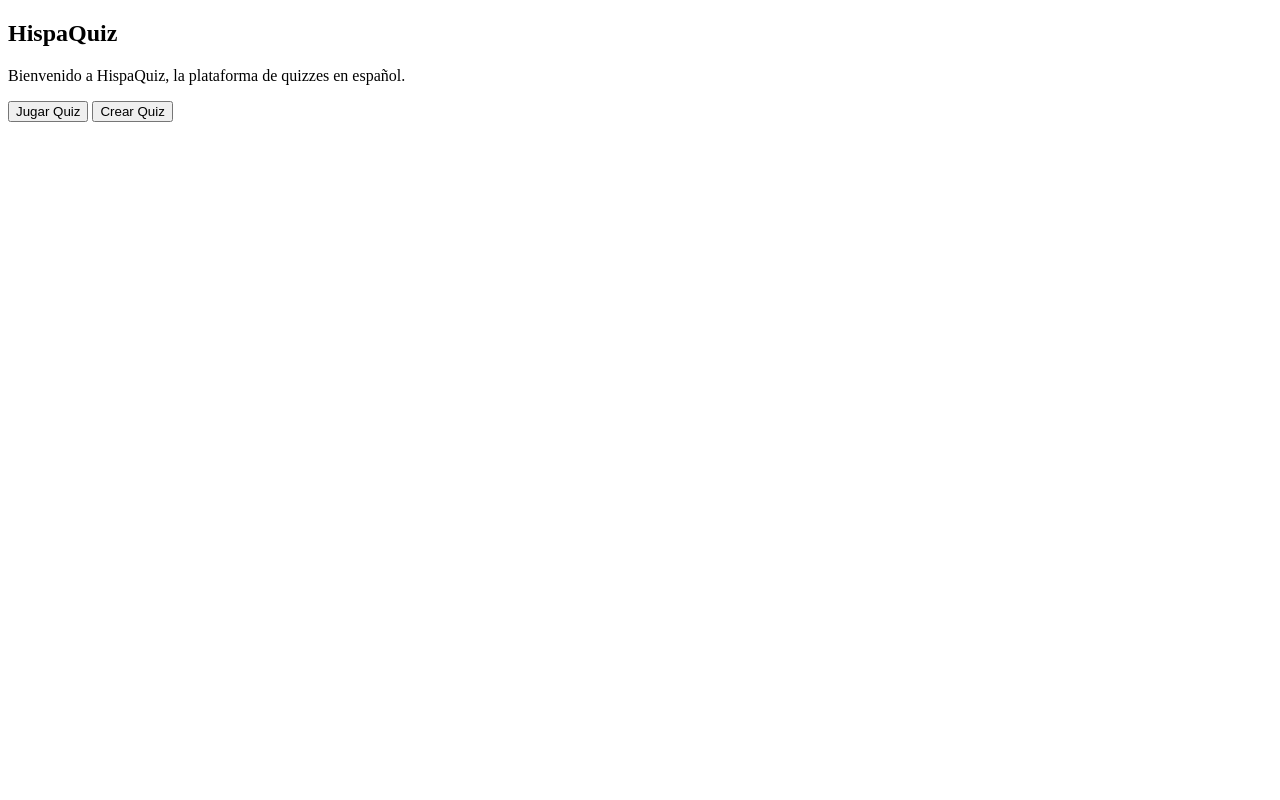
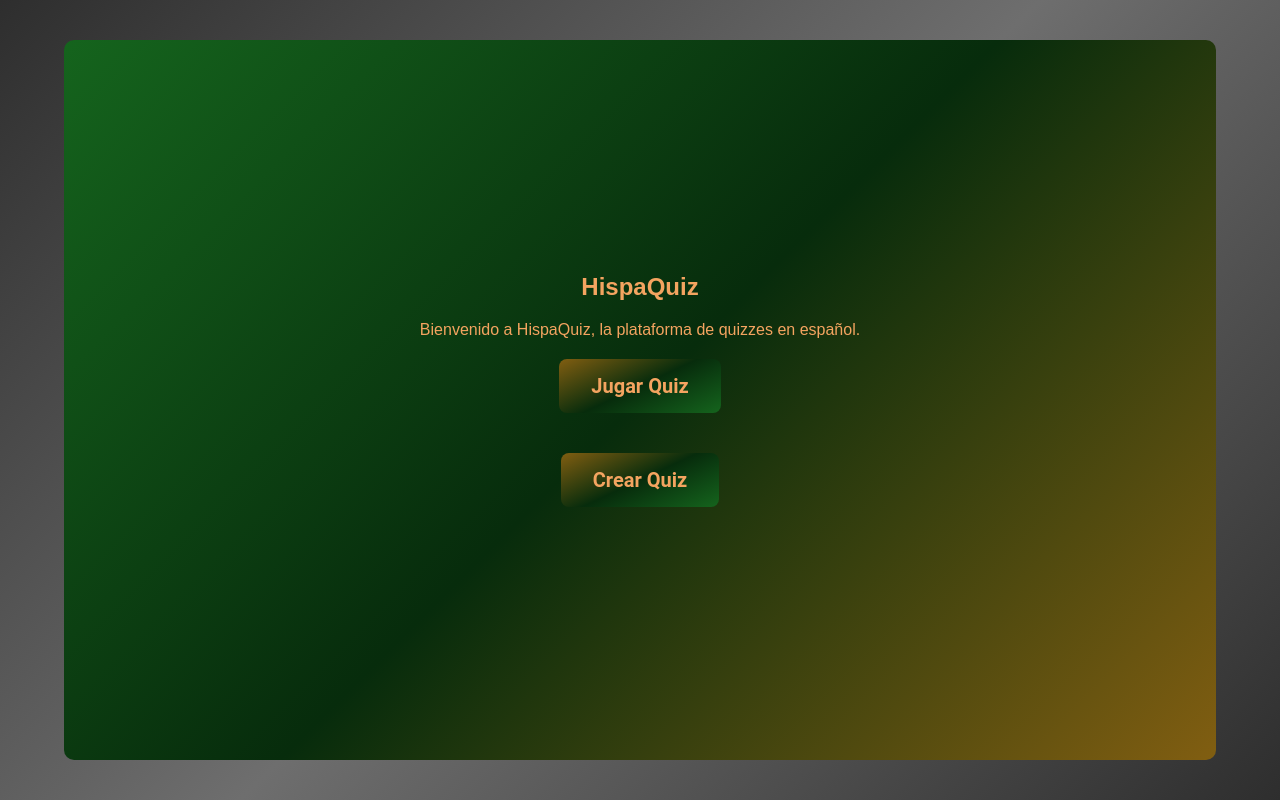
Before and after one commit to Xeldar93/HispaQuiz, a plain HTML site: page gui/pantallaInicio.html in a window 1280 px wide. Drawn offline with Linux system fonts and the light colour scheme.

Commit message:
adaptacion de estilos a pantallaInicio, login y registro, funcion de comprobacion de token en index.

```diff
--- a/scripts/crearQuizScript.js
+++ b/scripts/crearQuizScript.js
@@ -4,6 +4,12 @@ document.getElementById('backButton').addEventListener('click', function() {
     // Lógica para el botón de crearQuiz
     window.location.href = 'pantallaInicio.html';
     console.log('Botón de volver a Inicio presionado');
+});
+
+document.addEventListener('DOMContentLoaded', function() {
+    const audio = document.getElementById('backgroundAudio');
+    audio.volume = 0.5; // Volumen más bajo para el resto del juego
+    audio.play();
 });
 
 document.addEventListener('DOMContentLoaded', function() {
--- a/scripts/juegoScript.js
+++ b/scripts/juegoScript.js
@@ -4,6 +4,12 @@ document.getElementById('backButton').addEventListener('click', function() {
     // Lógica para el botón de crearQuiz
     window.location.href = 'pantallaInicio.html';
     console.log('Botón de volver a Inicio presionado');
+});
+
+document.addEventListener('DOMContentLoaded', function() {
+    const audio = document.getElementById('backgroundAudio');
+    audio.volume = 0.5; // Volumen más bajo para el resto del juego
+    audio.play();
 });
 
 document.addEventListener('DOMContentLoaded', function() {
--- a/scripts/pantallaInicioScript.js
+++ b/scripts/pantallaInicioScript.js
@@ -1,4 +1,10 @@
 //Script para la pantalla de inicio
+
+document.addEventListener('DOMContentLoaded', function() {
+    const audio = document.getElementById('backgroundAudio');
+    audio.volume = 0.5; // Volumen más bajo para el resto del juego
+    audio.play();
+});
 
 document.getElementById('jugarQuizButton').addEventListener('click', function() {
     // Lógica para el botón de jugarQuiz
--- a/scripts/registroScript.js
+++ b/scripts/registroScript.js
@@ -4,6 +4,12 @@ document.getElementById('backButton').addEventListener('click', function() {
     // Lógica para el botón de crearQuiz
     window.location.href = 'pantallaInicio.html';
     console.log('Botón de volver a Inicio presionado');
+});
+
+document.addEventListener('DOMContentLoaded', function() {
+    const audio = document.getElementById('backgroundAudio');
+    audio.volume = 0.5; // Volumen más bajo para el resto del juego
+    audio.play();
 });
 
 document.getElementById('registerButton').addEventListener('click', function() {
--- a/scripts/selectorQuizScript.js
+++ b/scripts/selectorQuizScript.js
@@ -4,6 +4,12 @@ document.getElementById('backButton').addEventListener('click', function() {
     // Lógica para el botón de crearQuiz
     window.location.href = 'pantallaInicio.html';
     console.log('Botón de volver a Inicio presionado');
+});
+
+document.addEventListener('DOMContentLoaded', function() {
+    const audio = document.getElementById('backgroundAudio');
+    audio.volume = 0.5; // Volumen más bajo para el resto del juego
+    audio.play();
 });
 
 document.addEventListener('DOMContentLoaded', function() {
--- a/styles/indexStyle.css
+++ b/styles/indexStyle.css
@@ -1,21 +1,98 @@
+body {
+  margin: 0;
+  padding: 0;
+  display: flex;
+  justify-content: center;
+  align-items: center;
+  height: 100vh;
+  font-family: Arial, sans-serif;
+  position: relative;
+  overflow: hidden;
+}
+
+body::before {
+  content: '';
+  position: absolute;
+  top: 0;
+  left: 0;
+  width: 100%;
+  height: 100%;
+  background: linear-gradient(135deg, #2e2e2e 0%, #6e6e6e 50%, #2e2e2e 100%); /* Capa inferior: gris oscuro */
+  z-index: -2;
+}
+
+body::after {
+  content: '';
+  position: absolute;
+  top: 5%;
+  left: 5%;
+  width: 90%;
+  height: 90%;
+  background: linear-gradient(135deg, #15641d 0%, #072c0c 50%, #815e11 100%); /* Capa superior */
+  z-index: -1;
+  border-radius: 10px; /* Opcional: para redondear los bordes de la capa superior */
+}
+
 .container {
   display: flex;
   flex-direction: column;
   align-items: center;
   justify-content: center;
-  height: 100vh;
-  width: 100vw;
+  height: 90%; /* Ajustar la altura para que coincida con la capa superior */
+  width: 90%; /* Ajustar el ancho para que coincida con la capa superior */
+  position: absolute;
+  top: 5%;
+  left: 5%;
 }
 
-.starButton {
-  background-color: #4CAF50;
+.logo {
+  width: 80vw; /* Ajustar el tamaño del logo para que sea relativo al ancho de la pantalla */
+  height: 80vw; /* Ajustar el tamaño del logo para que sea relativo al ancho de la pantalla */
+  max-width: 50vh; /* Limitar el tamaño máximo del logo */
+  max-height: 50vh; /* Limitar el tamaño máximo del logo */
+  border-radius: 50%;
+  opacity: 0;
+  animation: fadeIn 4s forwards;
+}
+
+@keyframes fadeIn {
+  from {
+    opacity: 0;
+  }
+  to {
+    opacity: 1;
+  }
+}
+
+#startButton {
+  background: linear-gradient(335deg, #15641d 0%, #072c0c 50%, #815e11 100%);
   border: none;
-  color: white;
+  color: sandybrown;
   padding: 15px 32px;
   text-align: center;
-  text-decoration: none;
+  text-decoration: 1px, burlywood;
   display: inline-block;
-  font-size: 16px;
-  margin: 4px 2px;
+  font-size: 30px;
+  margin: 20px 2px;
   cursor: pointer;
+  border-radius: 8px;
+  transition: transform 0.5s;
+  font-family: 'Roboto', sans-serif;
+  font-weight: bold;
 }
+
+#startButton:hover {
+  animation: pulse 1s infinite;
+}
+
+@keyframes pulse {
+  0% {
+    transform: scale(1);
+  }
+  50% {
+    transform: scale(1.1);
+  }
+  100% {
+    transform: scale(1);
+  }
+}
--- /dev/null
+++ b/styles/loginStyle.css
@@ -0,0 +1,115 @@
+body {
+    margin: 0;
+    padding: 0;
+    display: flex;
+    justify-content: center;
+    align-items: center;
+    height: 100vh;
+    font-family: Arial, sans-serif;
+    position: relative;
+    overflow: hidden;
+  }
+
+  body::before {
+    content: '';
+    position: absolute;
+    top: 0;
+    left: 0;
+    width: 100%;
+    height: 100%;
+    background: linear-gradient(135deg, #2e2e2e 0%, #6e6e6e 50%, #2e2e2e 100%); /* Capa inferior: gris oscuro */
+    z-index: -2;
+  }
+
+  body::after {
+    content: '';
+    position: absolute;
+    top: 5%;
+    left: 5%;
+    width: 90%;
+    height: 90%;
+    background: linear-gradient(135deg, #15641d 0%, #072c0c 50%, #815e11 100%); /* Capa superior */
+    z-index: -1;
+    border-radius: 10px; /* Opcional: para redondear los bordes de la capa superior */
+  }
+
+  .container {
+    display: flex;
+    flex-direction: column;
+    align-items: center;
+    justify-content: center;
+    height: 90%; /* Ajustar la altura para que coincida con la capa superior */
+    width: 90%; /* Ajustar el ancho para que coincida con la capa superior */
+    position: absolute;
+    top: 5%;
+    left: 5%;
+  }
+
+  h2 {
+    color: sandybrown; /* Asegurar que el texto sea visible */
+    text-align: center;
+    margin: 0 10px 20px 10px; /* Añadir margen inferior para separación */
+  }
+
+  p {
+    color: sandybrown; /* Asegurar que el texto sea visible */
+    text-align: center;
+    margin: 0 10px; /* Añadir margen para evitar que el texto sobresalga */
+  }
+
+  #login {
+    display: flex;
+    flex-direction: column;
+    align-items: center;
+    justify-content: center;
+    height: 100%;
+    width: 100%;
+    padding: 20px; /* Añadir padding para evitar que el contenido sobresalga */
+    box-sizing: border-box; /* Incluir padding en el tamaño total del elemento */
+  }
+
+  #login-form {
+    display: flex;
+    flex-direction: column;
+    align-items: center;
+    width: 100%;
+  }
+
+  #login-form label, #login-form input {
+    width: 100%;
+    max-width: 300px;
+    margin: 5px 0; /* Añadir margen para separación */
+  }
+
+  #loginButton {
+    background: linear-gradient(335deg, #15641d 0%, #072c0c 50%, #815e11 100%);
+    border: none;
+    color: sandybrown; /* Hacer el texto visible */
+    padding: 10px 20px; /* Ajustar el padding para que los botones no sean demasiado grandes */
+    text-align: center;
+    text-decoration: none;
+    display: inline-block;
+    font-size: 16px; /* Ajustar el tamaño del texto */
+    margin: 10px 0; /* Ajustar el margen para evitar que los botones sobresalgan */
+    cursor: pointer;
+    border-radius: 8px;
+    transition: transform 0.5s;
+    font-family: 'Roboto', sans-serif;
+    font-weight: bold;
+  }
+
+  #loginButton:hover {
+    animation: pulse 1s infinite;
+  }
+
+  @keyframes pulse {
+    0% {
+      transform: scale(1);
+    }
+    50% {
+      transform: scale(1.1);
+    }
+    100% {
+      transform: scale(1);
+    }
+  }
--- /dev/null
+++ b/styles/pantallaInicioStyle.css
@@ -0,0 +1,102 @@
+body {
+    margin: 0;
+    padding: 0;
+    display: flex;
+    justify-content: center;
+    align-items: center;
+    height: 100vh;
+    font-family: Arial, sans-serif;
+    position: relative;
+    overflow: hidden;
+  }
+
+  body::before {
+    content: '';
+    position: absolute;
+    top: 0;
+    left: 0;
+    width: 100%;
+    height: 100%;
+    background: linear-gradient(135deg, #2e2e2e 0%, #6e6e6e 50%, #2e2e2e 100%); /* Capa inferior: gris oscuro */
+    z-index: -2;
+  }
+
+  body::after {
+    content: '';
+    position: absolute;
+    top: 5%;
+    left: 5%;
+    width: 90%;
+    height: 90%;
+    background: linear-gradient(135deg, #15641d 0%, #072c0c 50%, #815e11 100%); /* Capa superior */
+    z-index: -1;
+    border-radius: 10px; /* Opcional: para redondear los bordes de la capa superior */
+  }
+
+  .container {
+    display: flex;
+    flex-direction: column;
+    align-items: center;
+    justify-content: center;
+    height: 90%; /* Ajustar la altura para que coincida con la capa superior */
+    width: 90%; /* Ajustar el ancho para que coincida con la capa superior */
+    position: absolute;
+    top: 5%;
+    left: 5%;
+  }
+
+  h1 {
+    color: sandybrown; /* Asegurar que el texto sea visible */
+    text-align: center;
+    margin: 0 10px 20px 10px; /* Añadir margen inferior para separación */
+  }
+
+  p {
+    color: sandybrown; /* Asegurar que el texto sea visible */
+    text-align: center;
+    margin: 0 10px; /* Añadir margen para evitar que el texto sobresalga */
+  }
+
+      #start-screen {
+        display: flex;
+        flex-direction: column;
+        align-items: center;
+        justify-content: center;
+        height: 100%;
+        width: 100%;
+        padding: 20px; /* Añadir padding para evitar que el contenido sobresalga */
+        box-sizing: border-box; /* Incluir padding en el tamaño total del elemento */
+      }
+
+  #jugarQuizButton, #crearQuizButton {
+    background: linear-gradient(335deg, #15641d 0%, #072c0c 50%, #815e11 100%);
+    border: none;
+    color: sandybrown; /* Hacer el texto visible */
+    padding: 15px 32px;
+    text-align: center;
+    text-decoration: none;
+    display: inline-block;
+    font-size: 20px;
+    margin: 20px 2px;
+    cursor: pointer;
+    border-radius: 8px;
+    transition: transform 0.5s;
+    font-family: 'Roboto', sans-serif;
+    font-weight: bold;
+  }
+
+  #jugarQuizButton:hover, #crearQuizButton:hover {
+    animation: pulse 1s infinite;
+  }
+
+  @keyframes pulse {
+    0% {
+      transform: scale(1);
+    }
+    50% {
+      transform: scale(1.1);
+    }
+    100% {
+      transform: scale(1);
+    }
+  }
--- /dev/null
+++ b/styles/registroStyle.css
@@ -0,0 +1,115 @@
+body {
+    margin: 0;
+    padding: 0;
+    display: flex;
+    justify-content: center;
+    align-items: center;
+    height: 100vh;
+    font-family: Arial, sans-serif;
+    position: relative;
+    overflow: hidden;
+  }
+
+  body::before {
+    content: '';
+    position: absolute;
+    top: 0;
+    left: 0;
+    width: 100%;
+    height: 100%;
+    background: linear-gradient(135deg, #2e2e2e 0%, #6e6e6e 50%, #2e2e2e 100%); /* Capa inferior: gris oscuro */
+    z-index: -2;
+  }
+
+  body::after {
+    content: '';
+    position: absolute;
+    top: 5%;
+    left: 5%;
+    width: 90%;
+    height: 90%;
+    background: linear-gradient(135deg, #15641d 0%, #072c0c 50%, #815e11 100%); /* Capa superior */
+    z-index: -1;
+    border-radius: 10px; /* Opcional: para redondear los bordes de la capa superior */
+  }
+
+  .container {
+    display: flex;
+    flex-direction: column;
+    align-items: center;
+    justify-content: center;
+    height: 90%; /* Ajustar la altura para que coincida con la capa superior */
+    width: 90%; /* Ajustar el ancho para que coincida con la capa superior */
+    position: absolute;
+    top: 5%;
+    left: 5%;
+  }
+
+  h2 {
+    color: sandybrown; /* Asegurar que el texto sea visible */
+    text-align: center;
+    margin: 0 10px 20px 10px; /* Añadir margen inferior para separación */
+  }
+
+  p {
+    color: sandybrown; /* Asegurar que el texto sea visible */
+    text-align: center;
+    margin: 0 10px; /* Añadir margen para evitar que el texto sobresalga */
+  }
+
+  #register {
+    display: flex;
+    flex-direction: column;
+    align-items: center;
+    justify-content: center;
+    height: 100%;
+    width: 100%;
+    padding: 20px; /* Añadir padding para evitar que el contenido sobresalga */
+    box-sizing: border-box; /* Incluir padding en el tamaño total del elemento */
+  }
+
+  #register-form {
+    display: flex;
+    flex-direction: column;
+    align-items: center;
+    width: 100%;
+  }
+
+  #register-form label, #register-form input {
+    width: 100%;
+    max-width: 300px;
+    margin: 5px 0; /* Añadir margen para separación */
+  }
+
+  #registerButton, #backButton {
+    background: linear-gradient(335deg, #15641d 0%, #072c0c 50%, #815e11 100%);
+    border: none;
+    color: sandybrown; /* Hacer el texto visible */
+    padding: 10px 20px; /* Ajustar el padding para que los botones no sean demasiado grandes */
+    text-align: center;
+    text-decoration: none;
+    display: inline-block;
+    font-size: 16px; /* Ajustar el tamaño del texto */
+    margin: 10px 0; /* Ajustar el margen para evitar que los botones sobresalgan */
+    cursor: pointer;
+    border-radius: 8px;
+    transition: transform 0.5s;
+    font-family: 'Roboto', sans-serif;
+    font-weight: bold;
+  }
+
+  #registerButton:hover, #backButton:hover {
+    animation: pulse 1s infinite;
+  }
+
+  @keyframes pulse {
+    0% {
+      transform: scale(1);
+    }
+    50% {
+      transform: scale(1.1);
+    }
+    100% {
+      transform: scale(1);
+    }
+  }
```
Also changed, not shown: gui/crearQuiz.html (+1 -1 lines), gui/juego.html (+1 -1 lines), gui/login.html (+2 -2 lines), gui/pantallaInicio.html (+2 -1 lines), gui/registro.html (+2 -1 lines), gui/selectorQuiz.html (+1 -1 lines), index.html (+2 -0 lines), scripts/indexScript.js (+12 -2 lines), scripts/loginScript.js (+7 -1 lines), 1 other file.
